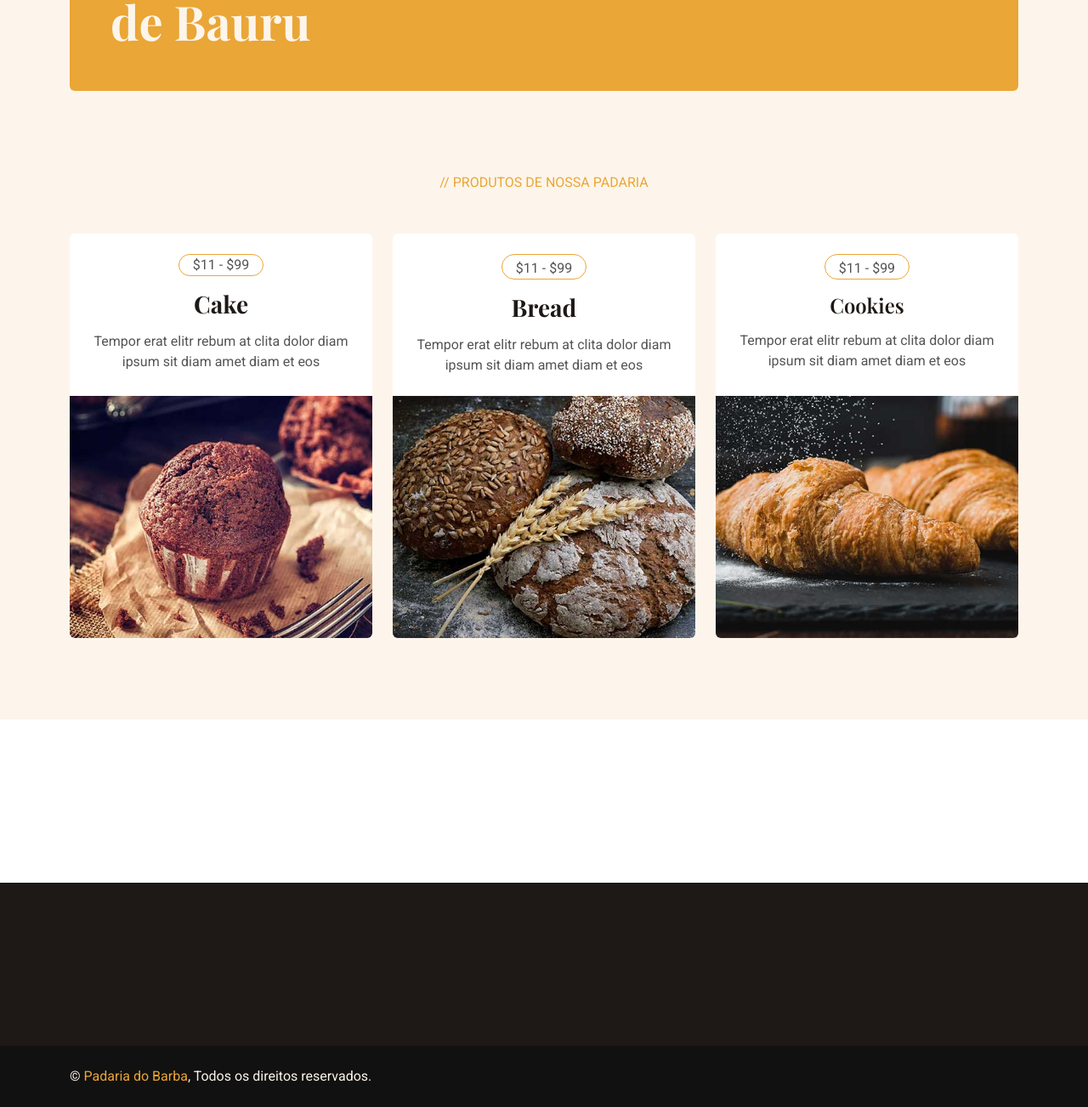
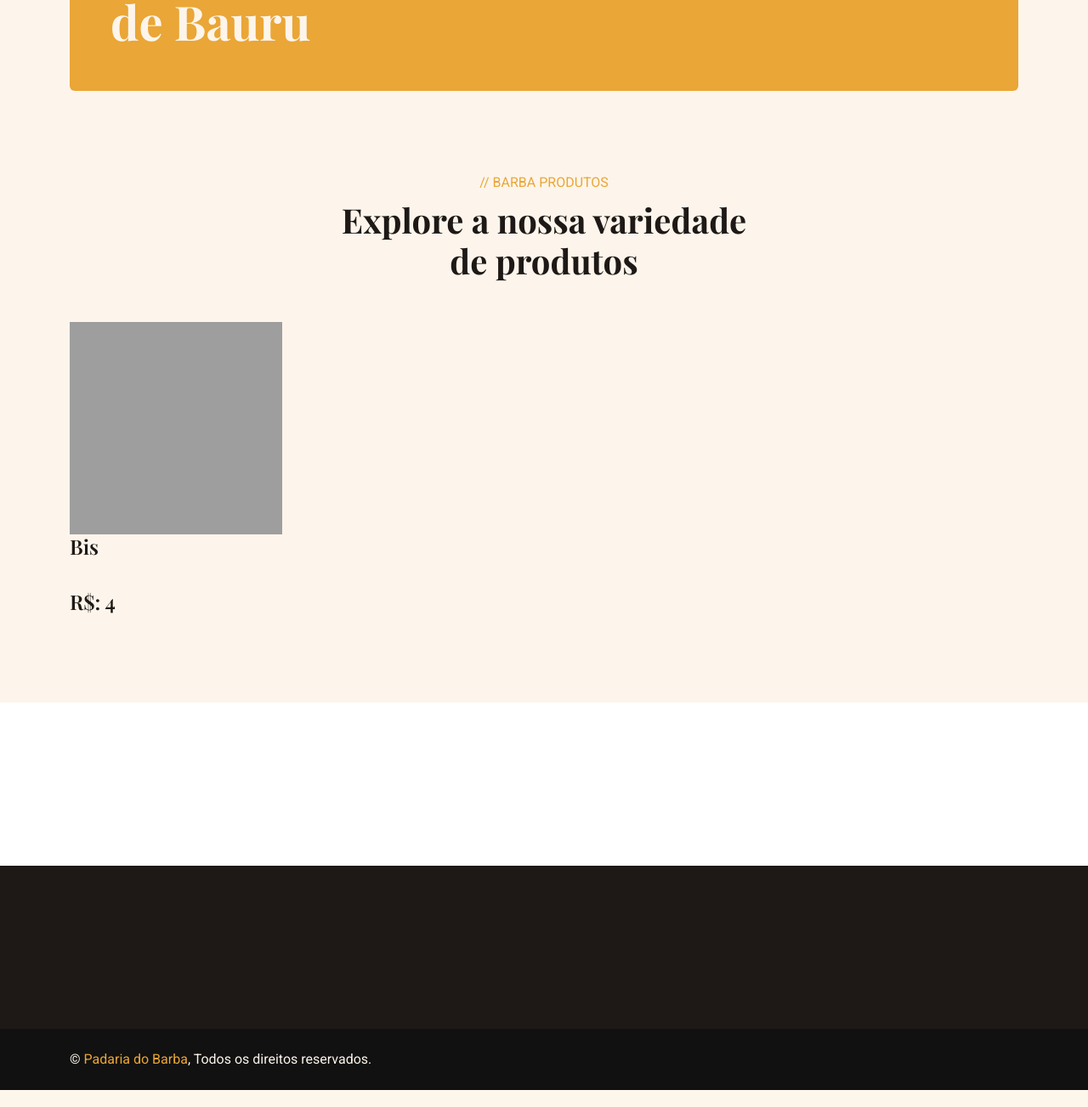
Before and after one commit to meirellos/PadariaDoBarba, a CodeIgniter app: page /database/ in a window 1280 px wide. Shown: the part 655-1958 px from the top of the page at 85% size. Run offline with CodeIgniter, Linux system fonts and the light colour scheme; data comes from the database, SQL or seed files in the repository; some libraries are stand-ins or nearby versions; grey boxes are pictures that could not be loaded.

Commit message:
Finalização 2.0

```diff
--- a/application/controllers/Barba.php
+++ b/application/controllers/Barba.php
@@ -55,6 +55,7 @@ class Barba extends CI_Controller
     );
 
     $this->template->load("templates/adminTemp", "barba/index", $variavel);
+    //$this->load->view("index/product", $tabela);
   }
 
   //Função de criação de um produto
--- a/application/controllers/Welcome.php
+++ b/application/controllers/Welcome.php
@@ -8,7 +8,34 @@ class Welcome extends CI_Controller
 	{
 		//$this->load->view('welcome_message');
 		//$this->template->load('templates/admintemp', 'welcome_message');
-		$this->template->load('index/product', 'welcome_message');
+		$this->load->model("barbaModel");
+
+		$produtos = $this->barbaModel->selectTodos();
+		$tabela = "";
+
+		//echo "Bem vindo " . @$_SESSION["tesi2022"]["email"];
+
+		foreach ($produtos as $item) {
+			//GET
+
+			$tabela = $tabela . "<div class='col-md-4'>";
+			$tabela = $tabela . "
+
+			<a href='single-product.html'><img src='" . $item->imagem . "' style='width:250px'; height='250px';/></a>
+					<div class='product-wid-price'><h4>" . $item->nome . "</h4>
+					<h4 '><br>R$: " . $item->valor . "</br></div></h4>
+				</div>			";
+		}
+		$variavel = array(
+			"lista_produtos" => $produtos,
+			"tabela" => $tabela,
+			"titulo" => "Você está em Marquinhos admin",
+			"sucesso" => "Veiculo add com sucesso",
+			"erro" => "sdadasda"
+		);
+
+		$this->template->load("templates/main", "main/main", $variavel);
+		//$this->template->load('templates/main', 'welcome_message');
 	}
 	/*public function admin()
 	{
--- a/application/views/barba/index.php
+++ b/application/views/barba/index.php
@@ -1,5 +1,5 @@
 <h1> Produtos da Padaria do barba </h1>
-<a href="/index.php/barba/formnovo" class="btn btn-success"> Adicionar </a>
+<a href="/index.php/barba/formnovo" class="btn btn-success"> Adicionar</a>
 
 <table class="table table-striped">
   <thead>
--- /dev/null
+++ b/application/views/main/main.php
@@ -0,0 +1,4 @@
+<div class="single-wid-product">
+  <?php echo $tabela; ?>
+
+</div>
--- a/application/views/index/product.php
+++ b/application/views/templates/main.php
@@ -103,7 +103,7 @@
 
 
     <!-- Product Start -->
-    <div class="container-xxl bg-light my-6 py-6 pt-0" style="margin: 12rem 0;">
+    <div class="container-xxl bg-light my-6 py-6 pt-0" style="margin: 12rem 0;display:flex;justify-content:center;">
         <div class="container">
             <div class="bg-primary text-light rounded-bottom p-5 my-6 mt-0 wow fadeInUp" data-wow-delay="0.1s">
                 <div class="row g-4 align-items-center">
@@ -118,57 +118,17 @@
                     </div>
                 </div>
             </div>
-            <div class="text-center mx-auto mb-5 wow fadeInUp" data-wow-delay="0.1s" style="max-width: 500px;">
-                <p class="text-primary text-uppercase mb-2">// Produtos de nossa Padaria</p>
+            <div class="text-center mx-auto mb-5 wow fadeInUp" data-wow-delay="0.1s" style="max-width: 500px; visibility: visible; animation-delay: 0.1s; animation-name: fadeInUp;">
+                <p class="text-primary text-uppercase mb-2">// Barba Produtos</p>
+                <h1 class="display-6 mb-4">Explore a nossa variedade de produtos</h1>
             </div>
+
             <div class="row g-4">
-                <div class="col-lg-4 col-md-6 wow fadeInUp" data-wow-delay="0.1s">
-                    <div class="product-item d-flex flex-column bg-white rounded overflow-hidden h-100">
-                        <div class="text-center p-4">
-                            <div class="d-inline-block border border-primary rounded-pill px-3 mb-3">$11 - $99</div>
-                            <h3 class="mb-3">Cake</h3>
-                            <span>Tempor erat elitr rebum at clita dolor diam ipsum sit diam amet diam et eos</span>
-                        </div>
-                        <div class="position-relative mt-auto">
-                            <img class="img-fluid" src="<?php echo base_url(); ?>public/teste/img/product-1.jpg" alt="">
-                            <div class="product-overlay">
-                                <a class="btn btn-lg-square btn-outline-light rounded-circle" href=""><i class="fa fa-eye text-primary"></i></a>
-                            </div>
-                        </div>
-                    </div>
-                </div>
-                <div class="col-lg-4 col-md-6 wow fadeInUp" data-wow-delay="0.3s">
-                    <div class="product-item d-flex flex-column bg-white rounded overflow-hidden h-100">
-                        <div class="text-center p-4">
-                            <div class="d-inline-block border border-primary rounded-pill pt-1 px-3 mb-3">$11 - $99
-                            </div>
-                            <h3 class="mb-3">Bread</h3>
-                            <span>Tempor erat elitr rebum at clita dolor diam ipsum sit diam amet diam et eos</span>
-                        </div>
-                        <div class="position-relative mt-auto">
-                            <img class="img-fluid" src="<?php echo base_url(); ?>public/teste/img/product-2.jpg" alt="">
-                            <div class="product-overlay">
-                                <a class="btn btn-lg-square btn-outline-light rounded-circle" href=""><i class="fa fa-eye text-primary"></i></a>
-                            </div>
-                        </div>
-                    </div>
-                </div>
-                <div class="col-lg-4 col-md-6 wow fadeInUp" data-wow-delay="0.5s">
-                    <div class="product-item d-flex flex-column bg-white rounded overflow-hidden h-100">
-                        <div class="text-center p-4">
-                            <div class="d-inline-block border border-primary rounded-pill pt-1 px-3 mb-3">$11 - $99
-                            </div>
-                            <h4 class="mb-3">Cookies</h4>
-                            <span>Tempor erat elitr rebum at clita dolor diam ipsum sit diam amet diam et eos</span>
-                        </div>
-                        <div class="position-relative mt-auto">
-                            <img class="img-fluid" src="<?php echo base_url(); ?>public/teste/img/product-3.jpg" alt="">
-                            <div class="product-overlay">
-                                <a class="btn btn-lg-square btn-outline-light rounded-circle" href=""><i class="fa fa-eye text-primary"></i></a>
-                            </div>
-                        </div>
-                    </div>
-                </div>
+
+                <?php echo $tabela; ?>
+
+
+
             </div>
         </div>
     </div>
--- a/application/views/welcome_message.php
+++ b/application/views/welcome_message.php
@@ -1,15 +1,23 @@
 <?php
-defined('BASEPATH') OR exit('No direct script access allowed');
-?><!DOCTYPE html>
+defined('BASEPATH') or exit('No direct script access allowed');
+?>
+<!DOCTYPE html>
 <html lang="en">
+
 <head>
 	<meta charset="utf-8">
 	<title>Welcome to CodeIgniter</title>
 
 	<style type="text/css">
+		::selection {
+			background-color: #E13300;
+			color: white;
+		}
 
-	::selection { background-color: #E13300; color: white; }
-	::-moz-selection { background-color: #E13300; color: white; }
+		::-moz-selection {
+			background-color: #E13300;
+			color: white;
+		}
 
 		body {
 			background-color: #fff;
@@ -57,7 +65,7 @@ defined('BASEPATH') OR exit('No direct script access allowed');
 
 		p {
 			margin: 0 0 10px;
-		padding:0;
+			padding: 0;
 		}
 
 		p.footer {
@@ -76,25 +84,13 @@ defined('BASEPATH') OR exit('No direct script access allowed');
 		}
 	</style>
 </head>
+
 <body>
 
 	<div id="container">
-	<h1>Welcome to CodeIgniter!</h1>
-
-	<div id="body">
-		<p>The page you are looking at is being generated dynamically by CodeIgniter.</p>
-
-		<p>If you would like to edit this page you'll find it located at:</p>
-		<code>application/views/welcome_message.php</code>
-
-		<p>The corresponding controller for this page is found at:</p>
-		<code>application/controllers/Welcome.php</code>
-
-		<p>If you are exploring CodeIgniter for the very first time, you should start by reading the <a href="userguide3/">User Guide</a>.</p>
-	</div>
-
-	<p class="footer">Page rendered in <strong>{elapsed_time}</strong> seconds. <?php echo  (ENVIRONMENT === 'development') ?  'CodeIgniter Version <strong>' . CI_VERSION . '</strong>' : '' ?></p>
+		<?php $contents ?>
 	</div>
 
 </body>
+
 </html>
```
Lines whose indentation alone changed are shown as unchanged.
